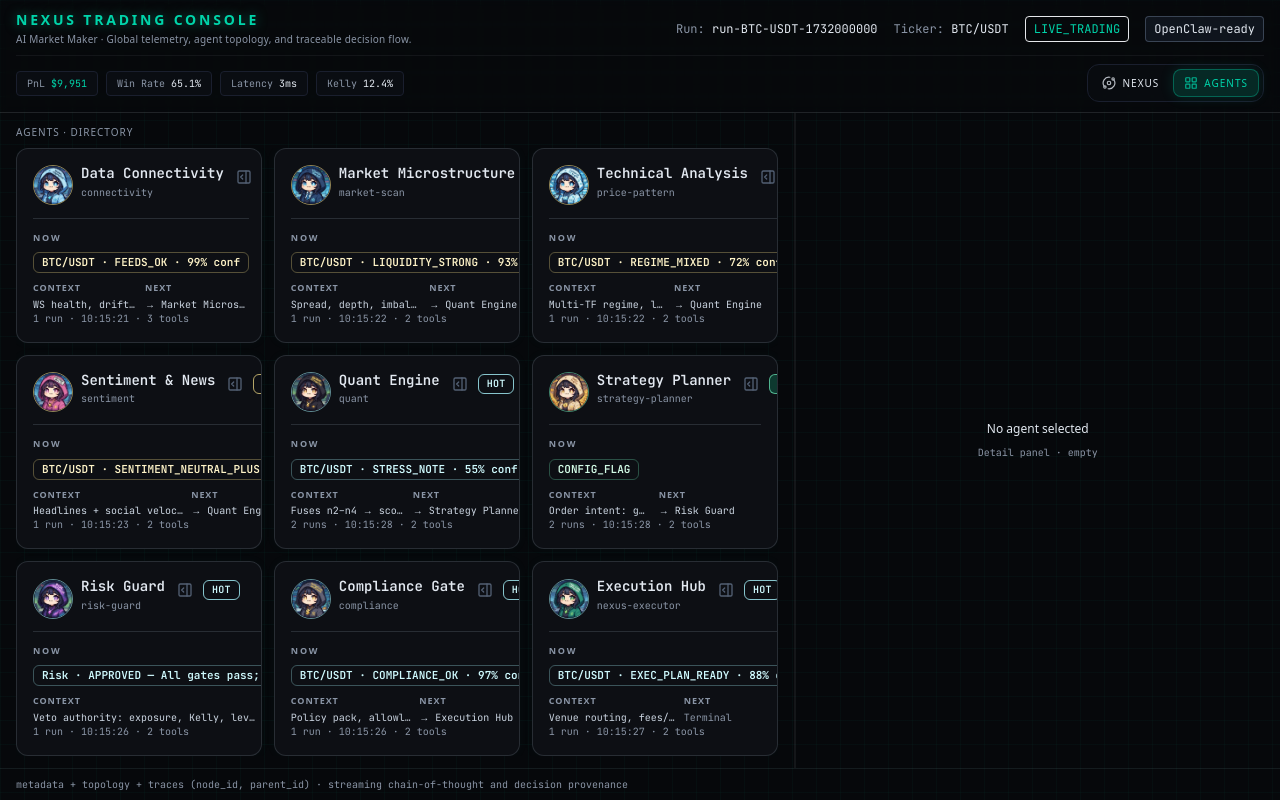
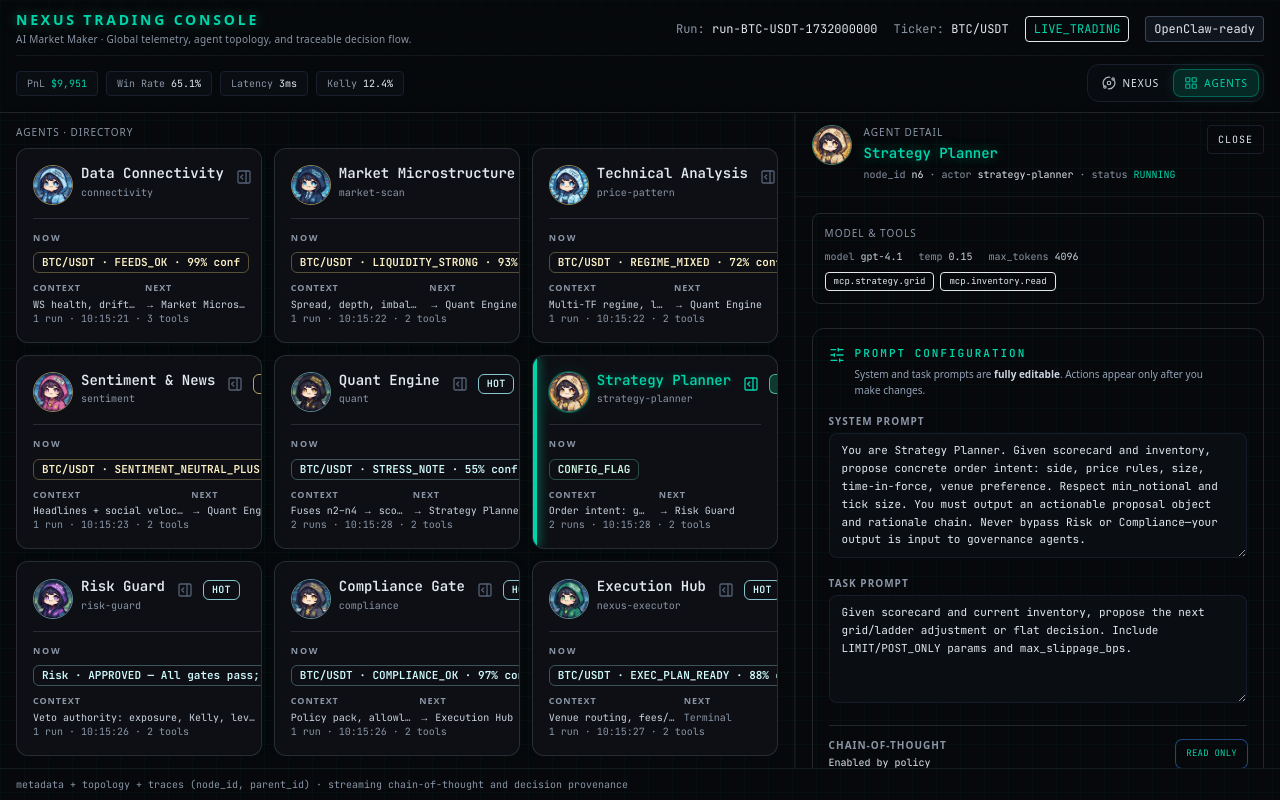
Before and after one commit to olaxbt/ai-market-maker, a Next.js app in the folder web/: page / in a window 1280 px wide. Both pictures are taken after a click on the button "AGENTS". Built offline with nearby package versions, Linux system fonts and the light colour scheme.

Commit message:
fix: langchain

```diff
--- a/web/src/app/page.tsx
+++ b/web/src/app/page.tsx
@@ -17,6 +17,9 @@ export default function NexusPage() {
   const [selectedAgentId, setSelectedAgentId] = useState<string | null>(null);
   const streamRef = useRef<HTMLDivElement>(null);
   const cardRefs = useRef<Map<string, HTMLDivElement>>(new Map());
+
+  const agentsAutoOpenedRef = useRef(false);
+  const prevViewModeRef = useRef<NexusViewMode>(viewMode);
 
   const metadata = payload?.metadata ?? null;
   const topology = useMemo(
@@ -49,8 +52,21 @@ export default function NexusPage() {
   }, [payload?.agent_prompts, selectedAgentId]);
 
   useEffect(() => {
-    if (viewMode !== "grid") setSelectedAgentId(null);
+    const leftGrid = prevViewModeRef.current === "grid" && viewMode !== "grid";
+    prevViewModeRef.current = viewMode;
+    if (leftGrid) {
+      setSelectedAgentId(null);
+      agentsAutoOpenedRef.current = false;
+    }
   }, [viewMode]);
+
+  useEffect(() => {
+    if (viewMode !== "grid" || streaming || topology.nodes.length === 0) return;
+    if (agentsAutoOpenedRef.current) return;
+    const activeId = topology.nodes.find((n) => n.status === "ACTIVE")?.id ?? null;
+    if (activeId) setSelectedAgentId(activeId);
+    agentsAutoOpenedRef.current = true;
+  }, [viewMode, streaming, topology.nodes]);
 
   const viewModeTitle =
     viewMode === "nexus"
--- a/web/src/components/AgentGridView.tsx
+++ b/web/src/components/AgentGridView.tsx
@@ -71,22 +71,41 @@ export function AgentGridView({ nodes, edges = [], traces, agentPrompts, selecte
           const sink = isPipelineSink(n.id, edges);
           const avatarBorder = runtimeAvatarBorder[runtime] ?? runtimeAvatarBorder.STANDBY;
           const nowPill = runtimeNowPill[runtime] ?? runtimeNowPill.STANDBY;
+          const isRunning = runtime === "RUNNING";
+          const runningHighlight =
+            !selected &&
+            isRunning &&
+            "border-[var(--nexus-glow)]/28 bg-[var(--nexus-glow)]/[0.045] shadow-[inset_0_0_0_1px_rgba(0,212,170,0.1),0_0_22px_rgba(0,212,170,0.06)]";
           return (
             <button
               key={n.id}
               type="button"
               aria-pressed={selected}
-              aria-label={selected ? "Close agent detail" : `Open ${n.label} in side panel`}
+              data-active-runtime={isRunning ? "true" : undefined}
+              aria-label={
+                selected
+                  ? "Close agent detail"
+                  : isRunning
+                    ? `Open ${n.label} in side panel (running)`
+                    : `Open ${n.label} in side panel`
+              }
               onClick={() => onSelectAgent(selected ? null : n.id)}
               className={`group relative nexus-agent-card flex min-h-[165px] flex-col overflow-hidden rounded-xl p-2.5 text-left transition-[border-color,box-shadow,background-color] duration-200 sm:p-3 lg:p-4 ${
                 selected
                   ? "border-[var(--nexus-glow)]/40 bg-[var(--nexus-glow)]/[0.07] shadow-[inset_0_0_0_1px_rgba(0,212,170,0.12),0_0_18px_rgba(0,212,170,0.07)]"
-                  : "hover:border-[var(--nexus-glow)]/28 hover:shadow-[0_0_16px_rgba(0,212,170,0.06)]"
+                  : runningHighlight
+                    ? runningHighlight
+                    : "hover:border-[var(--nexus-glow)]/28 hover:shadow-[0_0_16px_rgba(0,212,170,0.06)]"
               }`}
             >
               {selected ? (
                 <span
                   className="absolute left-0 top-0 h-full w-1 bg-[var(--nexus-glow)] shadow-[0_0_12px_rgba(0,212,170,0.9)]"
+                  aria-hidden
+                />
+              ) : isRunning ? (
+                <span
+                  className="absolute left-0 top-0 h-full w-0.5 bg-emerald-400/70 shadow-[0_0_10px_rgba(52,211,153,0.65)]"
                   aria-hidden
                 />
               ) : null}
@@ -95,7 +114,13 @@ export function AgentGridView({ nodes, edges = [], traces, agentPrompts, selecte
                 <div className="flex min-w-0 items-center gap-2">
                   <div
                     className={`relative flex h-10 w-10 items-center justify-center rounded-full border ${avatarBorder} overflow-hidden`}
-                    style={selected ? { boxShadow: "0 0 0 1px rgba(0,212,170,0.35), 0 0 18px rgba(0,212,170,0.10)" } : undefined}
+                    style={
+                      selected
+                        ? { boxShadow: "0 0 0 1px rgba(0,212,170,0.35), 0 0 18px rgba(0,212,170,0.10)" }
+                        : isRunning
+                          ? { boxShadow: "0 0 0 1px rgba(52,211,153,0.28), 0 0 14px rgba(16,185,129,0.12)" }
+                          : undefined
+                    }
                     aria-hidden
                   >
                     <Image
@@ -109,7 +134,11 @@ export function AgentGridView({ nodes, edges = [], traces, agentPrompts, selecte
                   <div className="min-w-0">
                     <div
                       className={`truncate font-mono text-sm font-semibold leading-tight transition-colors ${
-                        selected ? "text-[var(--nexus-glow)] nexus-glow-text" : "text-[var(--nexus-text)]"
+                        selected
+                          ? "text-[var(--nexus-glow)] nexus-glow-text"
+                          : isRunning
+                            ? "text-emerald-200/95"
+                            : "text-[var(--nexus-text)]"
                       }`}
                     >
                       {n.label}
@@ -120,7 +149,7 @@ export function AgentGridView({ nodes, edges = [], traces, agentPrompts, selecte
                     <div className="mt-1 h-0.5 w-20 overflow-hidden rounded bg-transparent">
                       <div
                         className={`h-full origin-left rounded bg-gradient-to-r from-[var(--nexus-glow)]/70 to-transparent transition-transform duration-300 ${
-                          selected ? "scale-x-100 animate-pulse" : "scale-x-0"
+                          selected || isRunning ? "scale-x-100 animate-pulse" : "scale-x-0"
                         }`}
                       />
                     </div>
```
Also changed, not shown: 2 other files (tests, documents, lock files or other folders).
